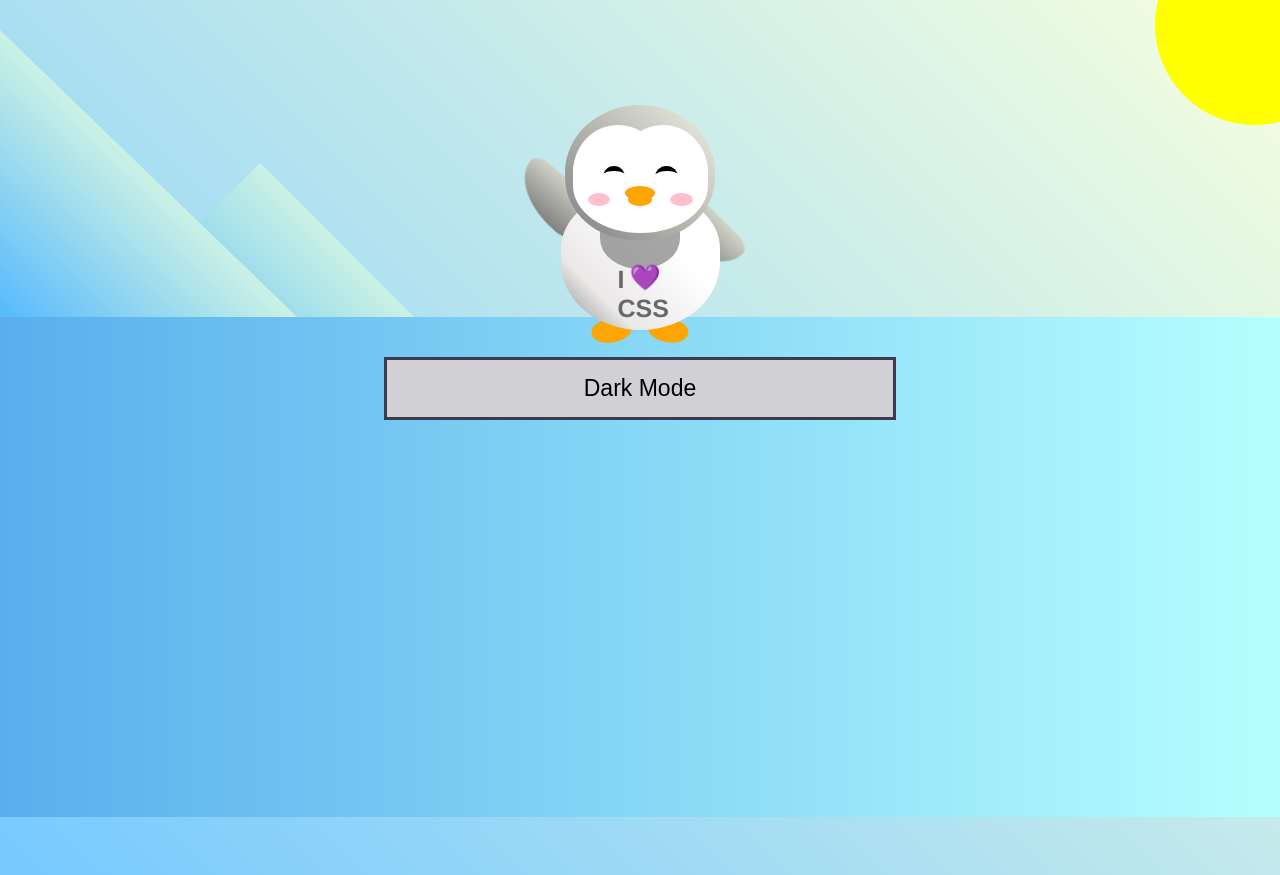
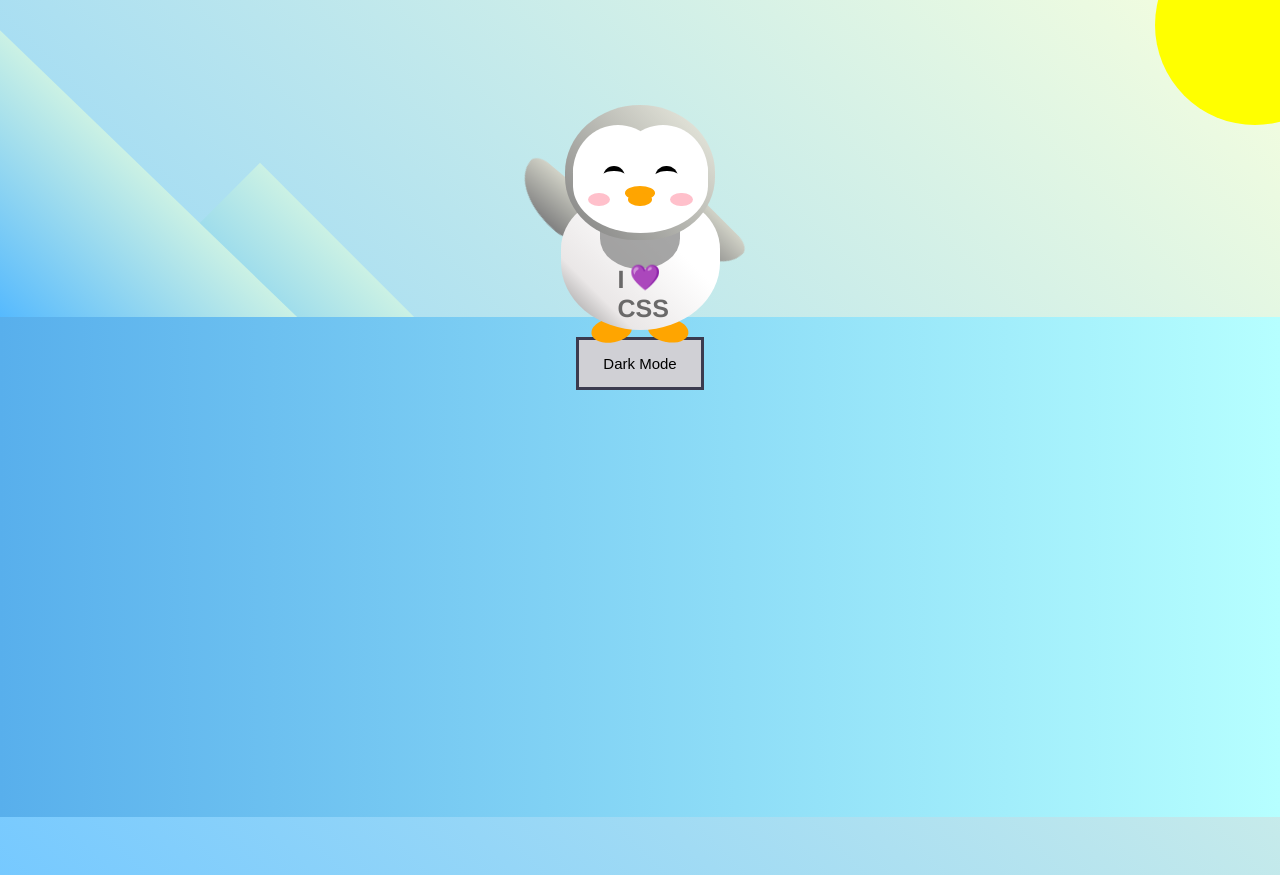
Before and after one commit to mashazzy/penguin-animation, a plain HTML site: page index.html in a window 1280 px wide. Shown: the top 875 px of the page. Drawn offline with Linux system fonts and the light colour scheme.

Commit message:
update styles.css
button update

```diff
--- a/styles.css
+++ b/styles.css
@@ -263,10 +263,10 @@
 
   button {
     display: block;
-    margin: 40px auto;
-    width: 40%;
+    margin: 20px auto;
+    width: 10%;
     padding: 15px;
-    font-size: 23px;
+    font-size: 15px;
     background: #d0d0d5;
     border: 3px solid #3b3b4f;
 }
```
